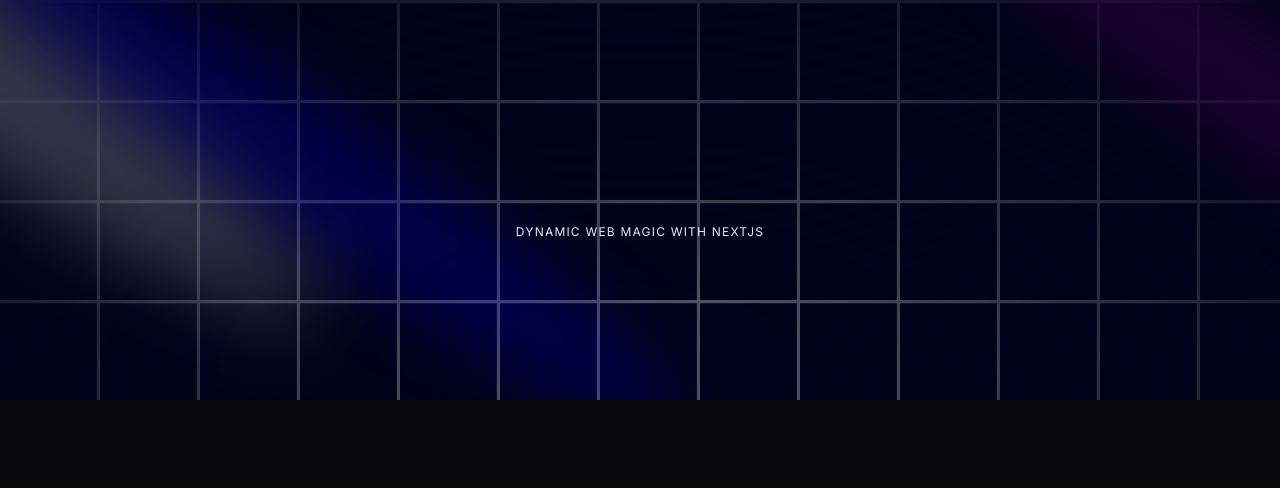
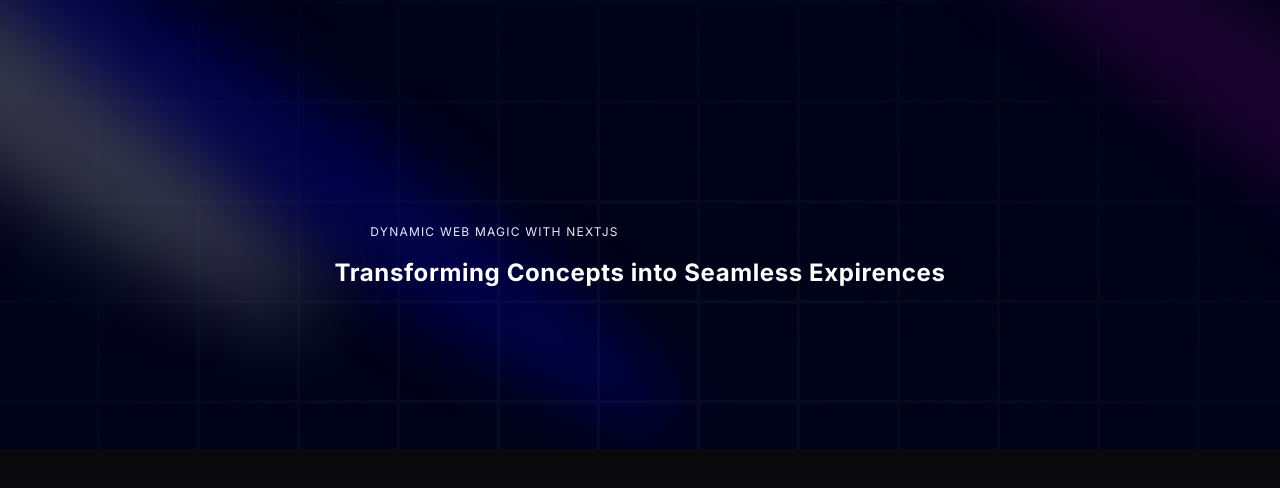
Before and after one commit to ViniciusAdams/project2, a Next.js app: page / in a window 1280 px wide. Shown: the top 488 px of the page. Built offline with nearby package versions, Linux system fonts and the light colour scheme.

Commit message:
adding TextGenerateEffect

```diff
--- a/components/Hero.tsx
+++ b/components/Hero.tsx
@@ -1,4 +1,5 @@
 import { Spotlight } from './ui/Spotlight'
+import { TextGenerateEffect } from './ui/TextGenerateEffect'
 
 export const Hero = () => {
   return (
@@ -14,7 +15,7 @@
         />
         <Spotlight className="left-80 top-28 h-[80vh] w-[50vw]" fill="blue" />
         </div>
-                < div className="h-screen w-full dark:bg-black-100 bg-white  dark:bg-grid-white/[0.3] bg-grid-black/[0.2] flex items-center justify-center absolute top-0 left-0  ">
+                < div className="h-screen w-full dark:bg-black-100 bg-white  dark:bg-grid-white/[0.03] bg-grid-black/[0.2] flex items-center justify-center absolute top-0 left-0  ">
             {/* Radial gradient for the container to give a faded look */}
             <div className="absolute pointer-events-none inset-0 flex items-center justify-center dark:bg-black-100 bg-white [mask-image:radial-gradient(ellipse_at_center,transparent_20%,black)]"/>
             <p className="text-4xl sm:text-7xl font-bold relative z-20 bg-clip-text text-transparent bg-gradient-to-b from-neutral-200 to-neutral-500 py-8">
@@ -27,6 +28,10 @@
                 <h2 className="uppercase tracking-widest text-xs text-center text-blue-100 max-w-80">
                     Dynamic Web Magic with NextJS
                 </h2>
+                <TextGenerateEffect
+                className="text-center text-[40px] md:text-5xl lg:text-6xl"
+                words="Transforming Concepts into Seamless Expirences"
+                />
             </div>
         </div>
         </div>
--- /dev/null
+++ b/components/ui/TextGenerateEffect.tsx
@@ -0,0 +1,62 @@
+"use client";
+import { useEffect } from "react";
+import { motion, stagger, useAnimate } from "framer-motion";
+import { cn } from "@/utils/cn";
+
+export const TextGenerateEffect = ({
+  words,
+  className,
+  filter = true,
+  duration = 0.5,
+}: {
+  words: string;
+  className?: string;
+  filter?: boolean;
+  duration?: number;
+}) => {
+  const [scope, animate] = useAnimate();
+  let wordsArray = words.split(" ");
+  useEffect(() => {
+    animate(
+      "span",
+      {
+        opacity: 1,
+        filter: filter ? "blur(0px)" : "none",
+      },
+      {
+        duration: duration ? duration : 1,
+        delay: stagger(0.2),
+      }
+    );
+  }, [scope.current]);
+
+  const renderWords = () => {
+    return (
+      <motion.div ref={scope}>
+        {wordsArray.map((word, idx) => {
+          return (
+            <motion.span
+              key={word + idx}
+              className="dark:text-white text-black opacity-0"
+              style={{
+                filter: filter ? "blur(10px)" : "none",
+              }}
+            >
+              {word}{" "}
+            </motion.span>
+          );
+        })}
+      </motion.div>
+    );
+  };
+
+  return (
+    <div className={cn("font-bold", className)}>
+      <div className="mt-4">
+        <div className=" dark:text-white text-black text-2xl leading-snug tracking-wide">
+          {renderWords()}
+        </div>
+      </div>
+    </div>
+  );
+};
```
